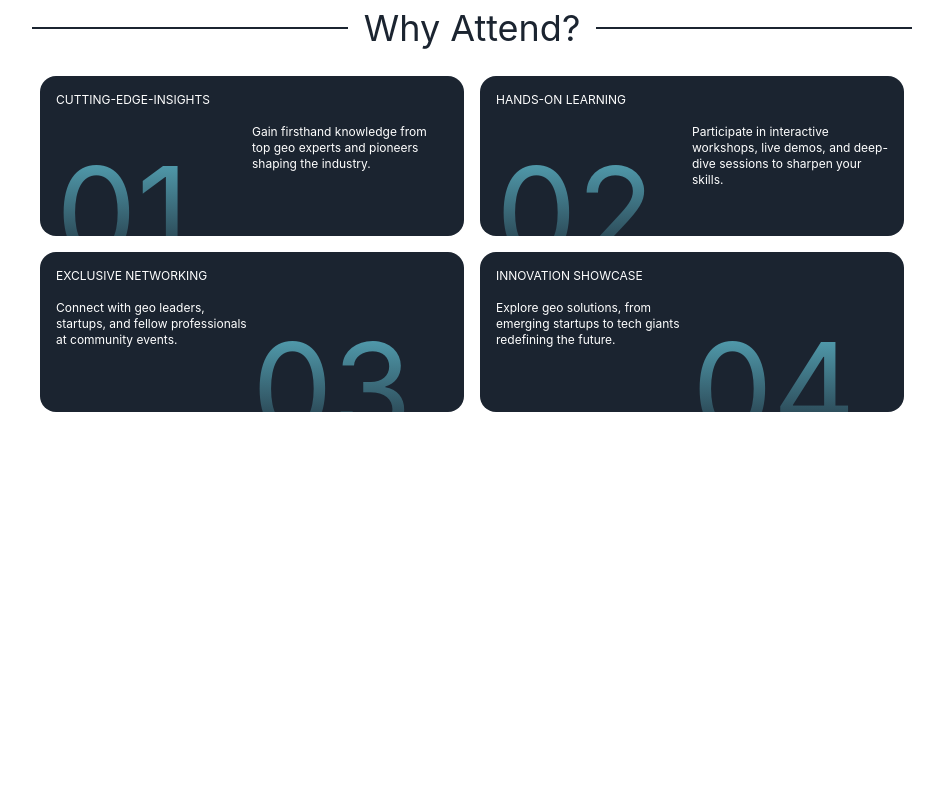
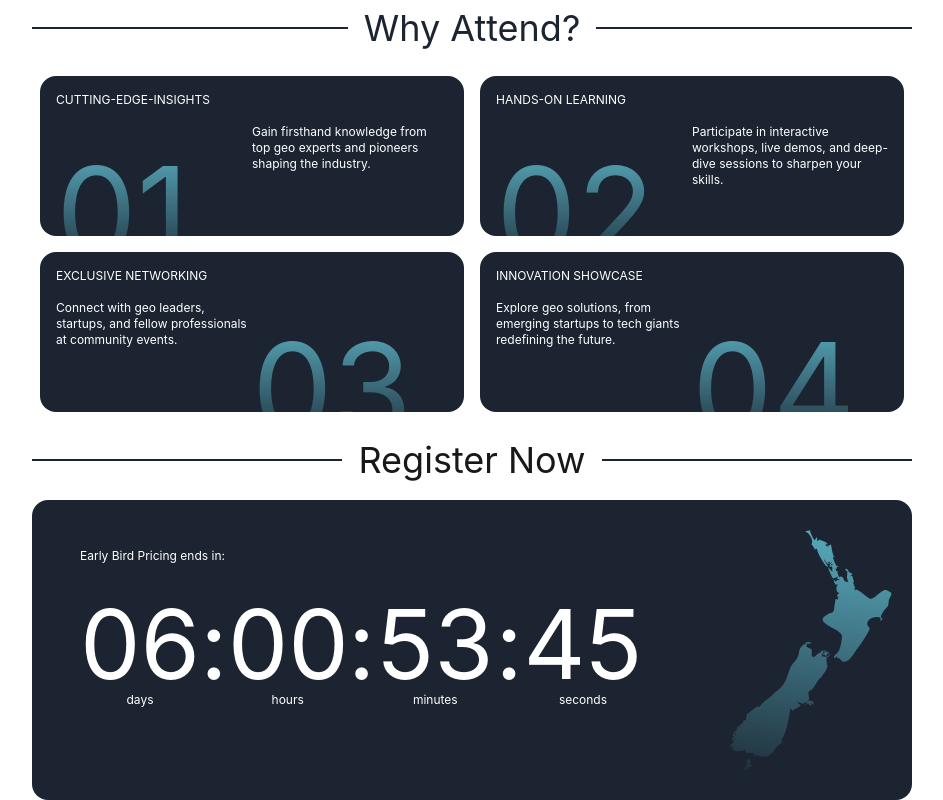
Before and after one commit to osgeo-oceania/foss4g-2025, a SvelteKit app: page / in a window 1280 px wide. Shown: the part 2402-3202 px from the top of the page, without its empty margins (168-1111 px from the left). Before the commit the page ends 2822 px from the top, so only its background shows below. Built offline with nearby package versions, Linux system fonts and the light colour scheme; what @iconify/tailwind4 would draw is missing.

Commit message:
add Countdown

```diff
--- /dev/null
+++ b/src/components/Countdown.svelte
@@ -0,0 +1,49 @@
+<script lang="ts">
+  const { label, time }: { label: string; time: string } = $props();
+  import NewZealandSvg from '$images/svg/new-zealand.svg?url'
+
+  let currentTime = $state(new Date());
+  const targetTime = new Date(time);
+
+  setInterval(() => {
+    currentTime = new Date();
+  });
+
+  const diff = $derived(targetTime.getTime() - currentTime.getTime());
+  const days = $derived(Math.floor(diff / (1000 * 60 * 60 * 24)));
+  const hours = $derived(Math.floor((diff % (1000 * 60 * 60 * 24)) / (1000 * 60 * 60)));
+  const minutes = $derived(Math.floor((diff % (1000 * 60 * 60)) / (1000 * 60)));
+  const seconds = $derived(Math.floor((diff % (1000 * 60)) / 1000));
+</script>
+
+<div class="divider divider-primary my-8 text-4xl">Register Now</div>
+
+<div class="relative bg-primary flex sm:min-h-[300px] flex-col rounded-2xl p-6 sm:p-12 text-white">
+  <div class="text-xs text-white">
+    {label}
+  </div>
+  <div class="flex mt-4 sm:mt-8">
+    <div>
+      <div class="sm:text-8xl text-3xl text-center sm:w-[120px] w-[50px]">{days.toString().padStart(2, '0')}</div>
+      <div class="text-center text-xs">days</div>
+    </div>
+    <div class="sm:text-8xl text-3xl">:</div>
+    <div>
+      <div class="sm:text-8xl text-3xl text-center sm:w-[120px] w-[50px]">{hours.toString().padStart(2, '0')}</div>
+      <div class="text-center text-xs">hours</div>
+    </div>
+    <div class="sm:text-8xl text-3xl">:</div>
+    <div>
+      <div class="sm:text-8xl text-3xl text-center sm:w-[120px] w-[50px]">{minutes.toString().padStart(2, '0')}</div>
+      <div class="text-center text-xs">minutes</div>
+    </div>
+    <div class="sm:text-8xl text-3xl">:</div>
+    <div>
+      <div class="sm:text-8xl text-3xl text-center sm:w-[120px] w-[50px]">{seconds.toString().padStart(2, '0')}</div>
+      <div class="text-center text-xs">seconds</div>
+    </div>
+  </div>
+  <div class="flex justify-center absolute right-0 top-0 h-full">
+    <img src={NewZealandSvg} class="w-[80%]"/>
+  </div>
+</div>
--- a/src/routes/+page.svelte
+++ b/src/routes/+page.svelte
@@ -1,5 +1,6 @@
 <script lang="ts">
   import Foss4g2025Logo from '$images/svg/foss4g-2025-logo.svg?raw';
+  import Countdown from '$components/Countdown.svelte';
   import Keynotes from '$components/Keynotes.svelte';
   import Rangitoto from '$images/svg/rangitoto.svg';
   import Agenda from '$components/Agenda.svelte';
@@ -179,6 +180,8 @@
   {/each}
 </div>
 
+<Countdown label="Early Bird Pricing ends in:" time="2025-06-28T00:00:00"/>
+
 <!-- FOSS4G stands for Free and Open Source Software for Geospatial, a conference
 series hosted in partnership with [OSGeo](https://www.osgeo.org/). FOSS4G
 brings open source geospatial users, software developers, decision makers and
```
